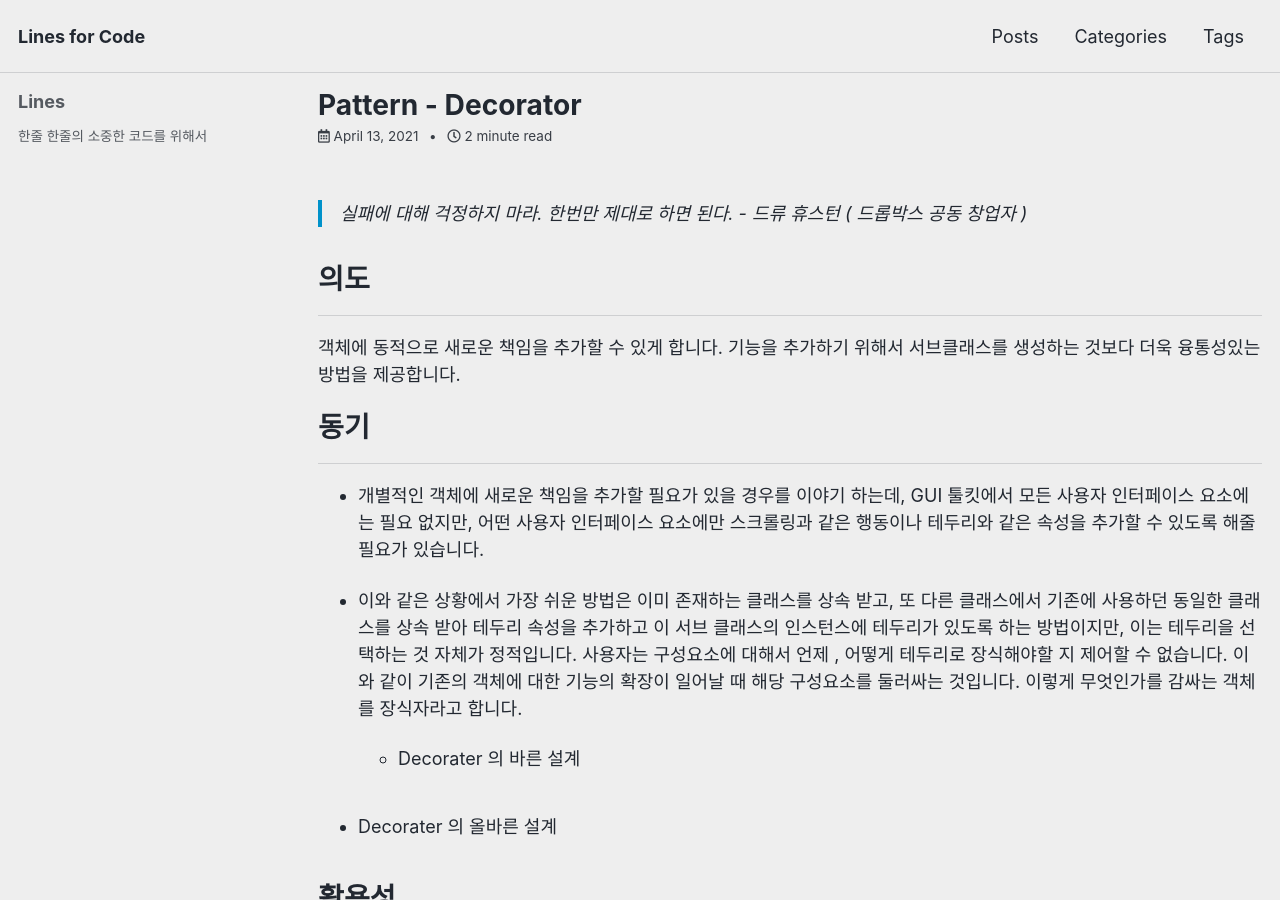
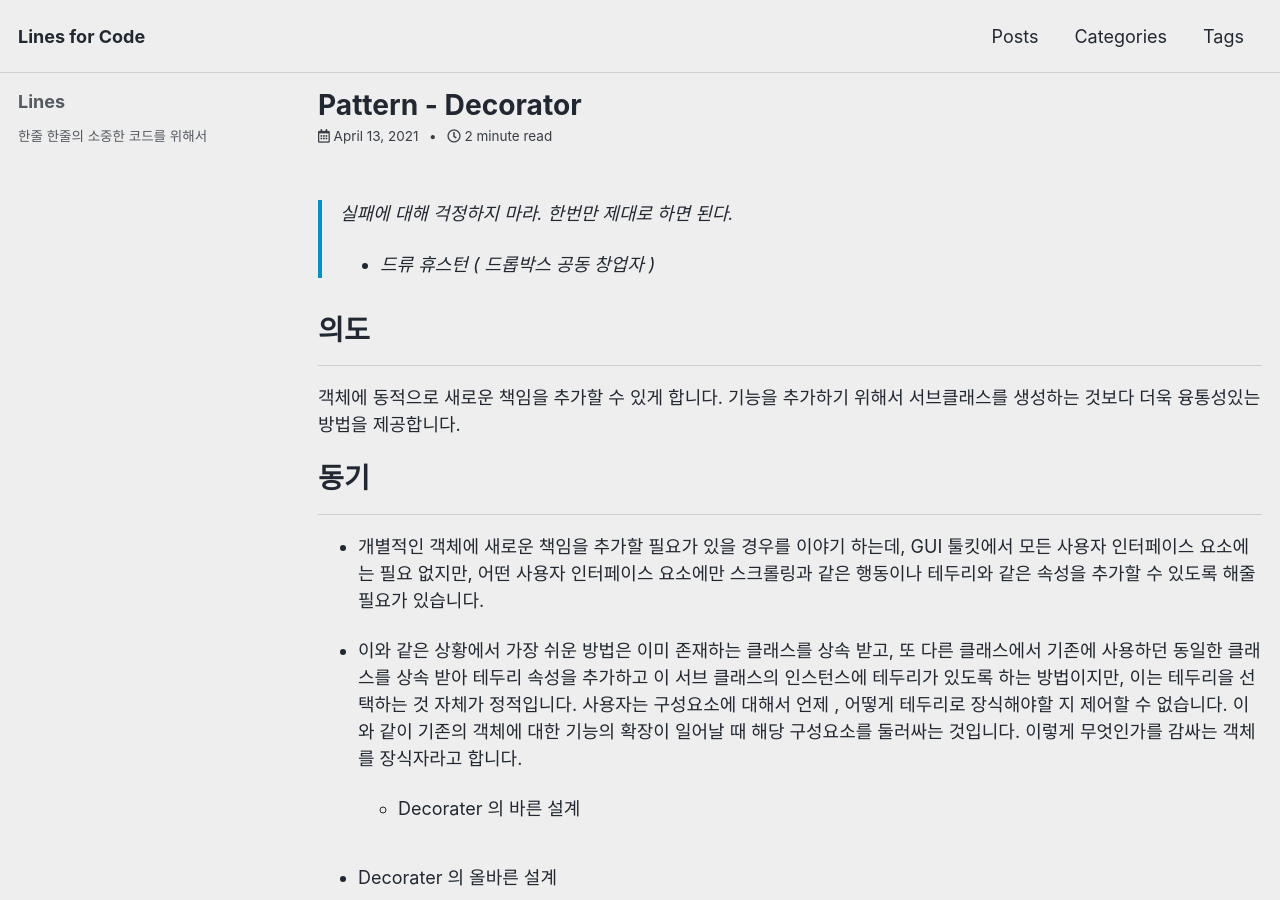
Before and after one commit to keepinmindsh/lines.io, a Jekyll site: the page built from _posts/2021-04-13-decorator.md, in a window 1280 px wide and 900 px high. Built offline with Jekyll 4.4.1, drawn with Linux system fonts in a browser that asks for light colours; cached includes are drawn as plain includes.

Commit message:
Fixed word

```diff
--- a/_posts/2021-04-13-decorator.md
+++ b/_posts/2021-04-13-decorator.md
@@ -10,7 +10,8 @@ classes: wide
 last_modified_at: 2019-04-13T08:06:00-05:00
 ---
 
-> 실패에 대해 걱정하지 마라. 한번만 제대로 하면 된다. - 드류 휴스턴 ( 드롭박스 공동 창업자 )
+> 실패에 대해 걱정하지 마라. 한번만 제대로 하면 된다.
+>  - 드류 휴스턴 ( 드롭박스 공동 창업자 )
 
 # 의도
 
```
